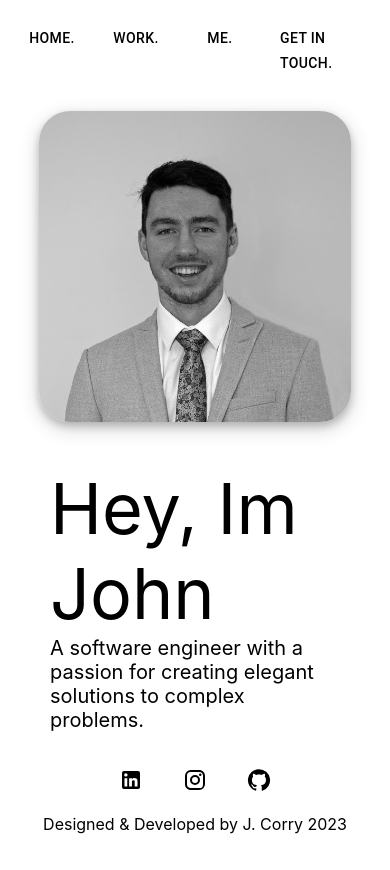
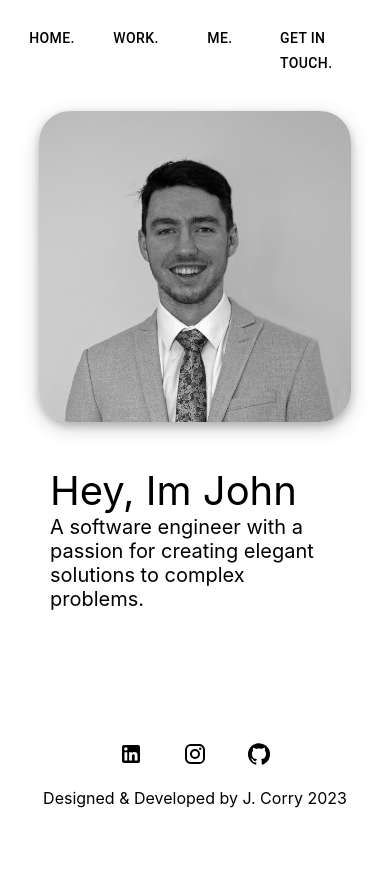
Before and after one commit to johnec123/ReactPersonalWebsite, a React (Create React App) app: page / in a window 390 px wide. After the commit the page ends 844 px from the top, so only its background shows below. Built offline with nearby package versions, Linux system fonts and the light colour scheme.

Commit message:
phone title size updated

```diff
--- a/src/main/components/cardBlock/styles.css
+++ b/src/main/components/cardBlock/styles.css
@@ -40,4 +40,8 @@ img {
   img {
     max-width: 80vw;
   }
+
+  .header {
+    font-size: 40px;
+  }
 }
```
